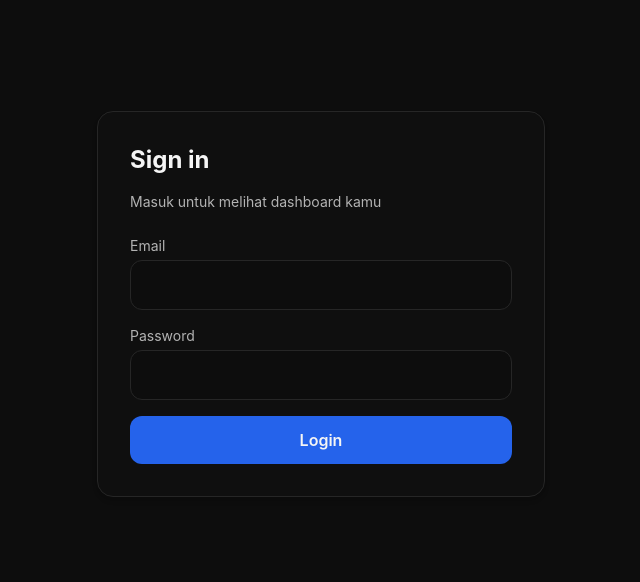
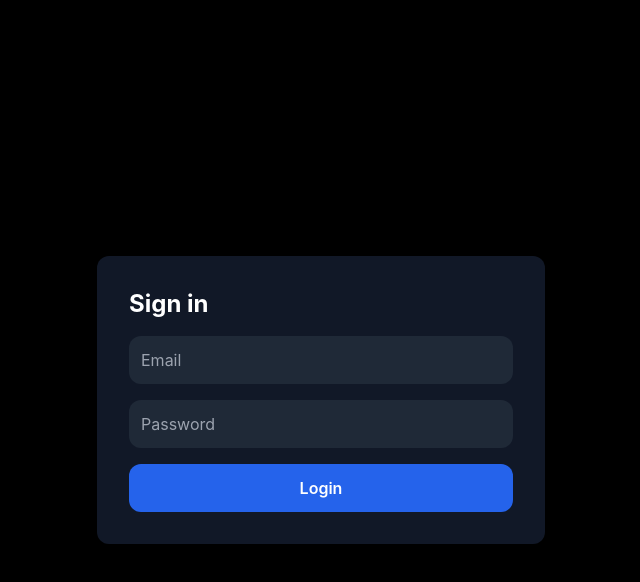
Before and after one commit to noperi11/anchor, a Next.js app: page /login in a window 1280 px wide. Shown: the top 582 px of the page, without its empty margins (319-959 px from the left). Built offline with nearby package versions, Linux system fonts and the light colour scheme.

Commit message:
Revamp login page design and loading state
Refactor login component layout and enhance user feedback.

```diff
--- a/pages/login.tsx
+++ b/pages/login.tsx
@@ -1,65 +1,61 @@
-// pages/login.tsx
+"use client";
+
 import React, { useState } from "react";
-import Layout from "../components/Layout";
+import { useRouter } from "next/router";
 import { postJson } from "../lib/apiClient";
-import { useRouter } from "next/router";
 
 export default function Login() {
   const [email, setEmail] = useState("");
   const [password, setPassword] = useState("");
   const [error, setError] = useState<string | null>(null);
+  const [loading, setLoading] = useState(false);
   const router = useRouter();
 
   async function submit(e: React.FormEvent) {
     e.preventDefault();
     setError(null);
+    setLoading(true);
+
     const res = await postJson("/api/login", { email, password });
+    setLoading(false);
+
+    console.log("Login response:", res);
+
     if (res?.error) return setError(res.error);
+
     localStorage.setItem("app_user", JSON.stringify(res.user));
     router.push("/dashboard");
   }
 
   return (
-    <Layout showHeader={false}>
-      <div className="min-h-[70vh] flex items-center justify-center">
-        <div className="w-full max-w-md bg-[#0f0f0f] border border-neutral-800 rounded-2xl p-8 shadow-md">
-          <h1 className="text-2xl font-bold mb-4">Sign in</h1>
-          <p className="text-sm text-grayText mb-6">Masuk untuk melihat dashboard kamu</p>
-
-          <form onSubmit={submit} className="space-y-4">
-            <div>
-              <label className="block text-sm text-grayText mb-1">Email</label>
+    <div className="min-h-screen flex items-center justify-center bg-black text-white">
+      <form onSubmit={submit} className="w-full max-w-md p-8 bg-gray-900 rounded-xl space-y-4">
+        <h1 className="text-2xl font-bold">Sign in</h1>
         <input
           type="email"
+          placeholder="Email"
           required
           value={email}
           onChange={(e) => setEmail(e.target.value)}
-                className="w-full p-3 rounded-xl bg-dark border border-neutral-800 focus:outline-none focus:ring-2 focus:ring-blue-500"
+          className="w-full p-3 rounded-xl bg-gray-800"
         />
-            </div>
-
-            <div>
-              <label className="block text-sm text-grayText mb-1">Password</label>
         <input
           type="password"
+          placeholder="Password"
           required
           value={password}
           onChange={(e) => setPassword(e.target.value)}
-                className="w-full p-3 rounded-xl bg-dark border border-neutral-800 focus:outline-none focus:ring-2 focus:ring-blue-500"
+          className="w-full p-3 rounded-xl bg-gray-800"
         />
-            </div>
-
         <button
           type="submit"
+          disabled={loading}
           className="w-full py-3 rounded-xl bg-blue-600 hover:bg-blue-500 font-semibold"
         >
-              Login
+          {loading ? "Logging in..." : "Login"}
         </button>
-
-            {error && <div className="text-sm text-rose-400 mt-2">{error}</div>}
+        {error && <div className="text-red-400 mt-2">{error}</div>}
       </form>
     </div>
-      </div>
-    </Layout>
   );
 }
```
Lines whose indentation alone changed are shown as unchanged.
